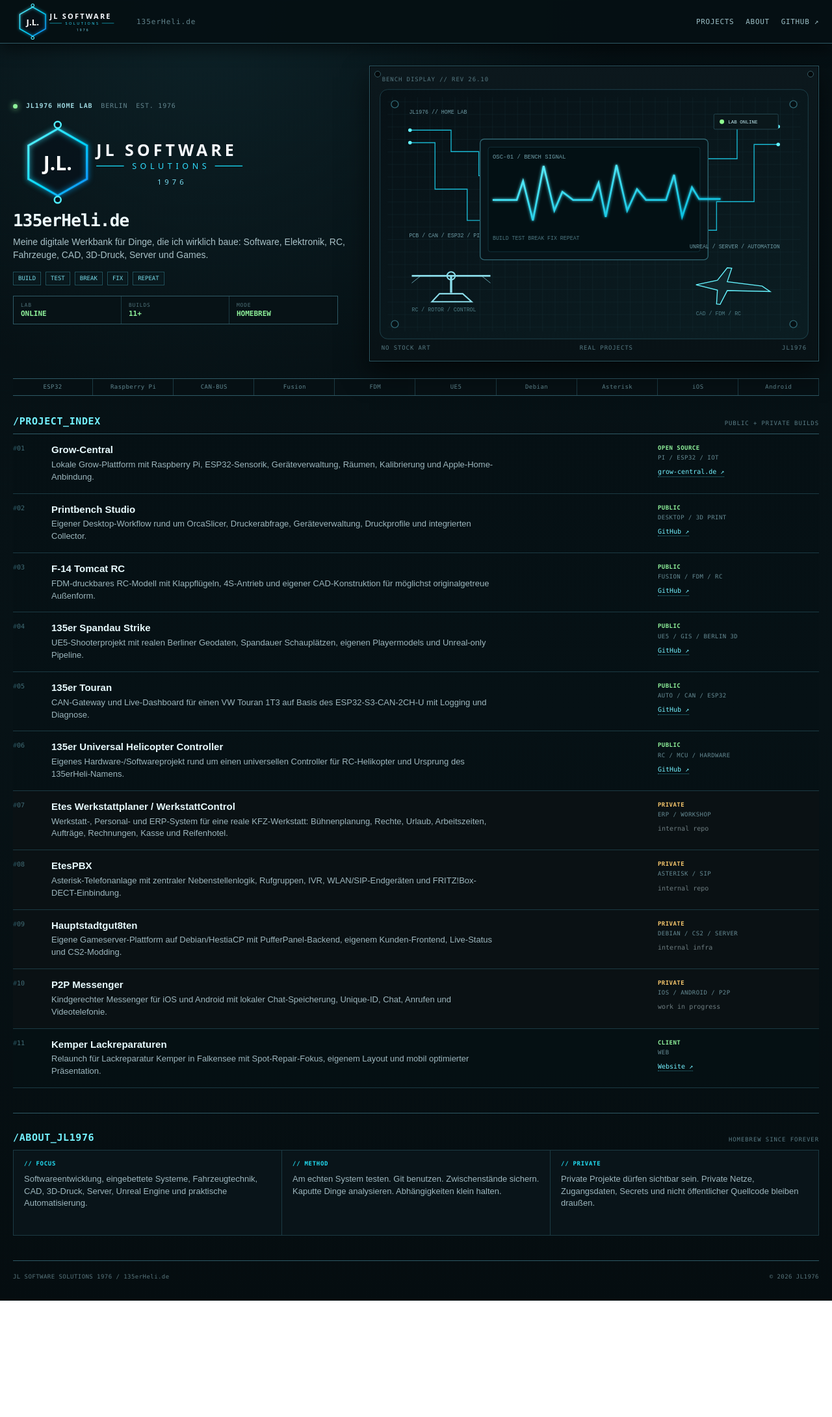
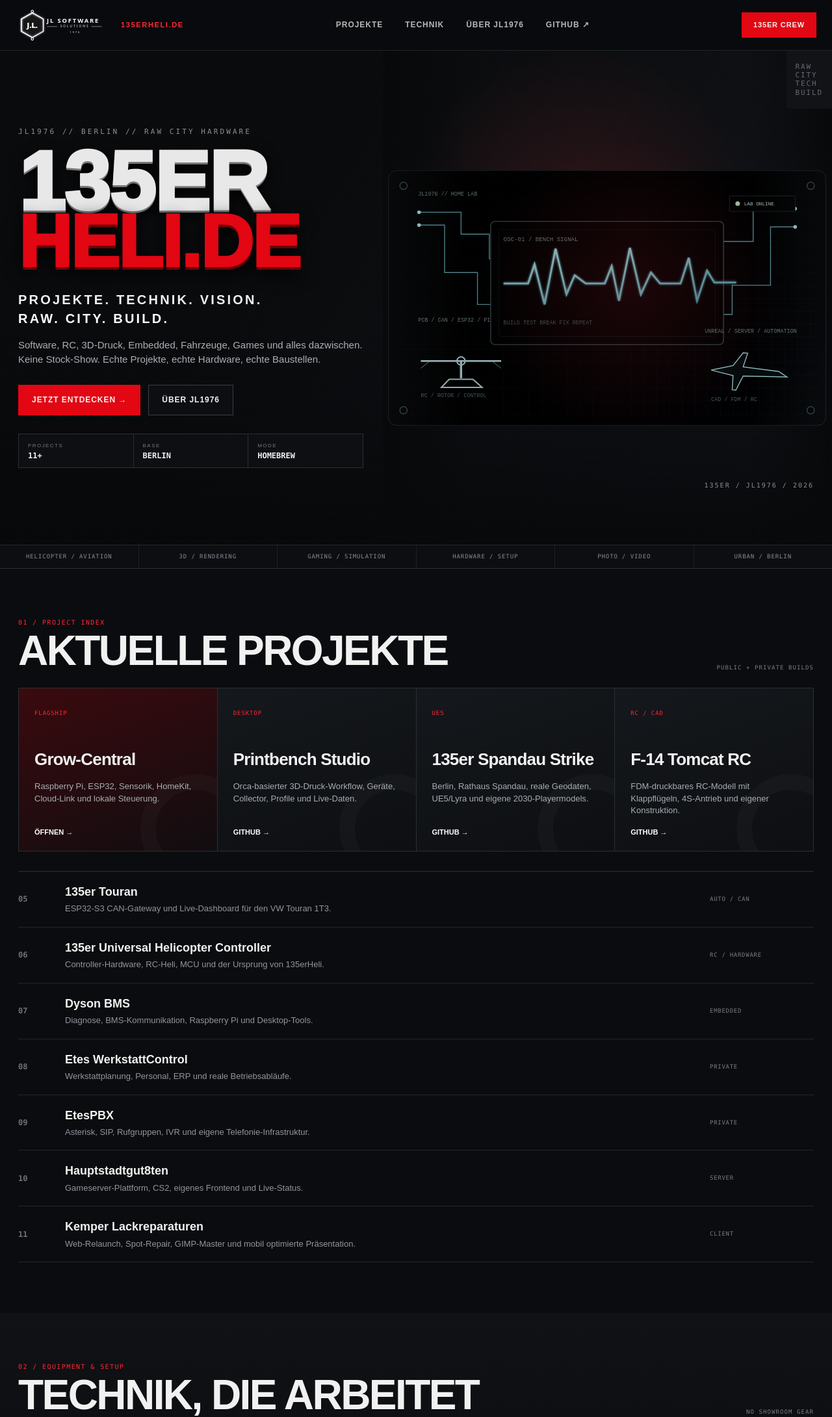
Before and after one commit to jygnw29kms-bit/135erHeli-Website, a plain HTML site: page index.html in a window 1280 px wide. Shown: the top 2180 px of the page at 65% size. Before the commit the page ends 2001 px from the top, so only its background shows below. Drawn offline with Linux system fonts and the light colour scheme.

Commit message:
Redesign 135erHeli landing page with raw city hero

```diff
--- a/index.html
+++ b/index.html
@@ -3,69 +3,76 @@
 <head>
   <meta charset="utf-8">
   <meta name="viewport" content="width=device-width,initial-scale=1">
-  <meta name="description" content="JL1976 – Homebrew-Projekte aus Software, Hardware, Fahrzeugtechnik, Modellbau, 3D-Druck und Games.">
-  <title>JL1976 / 135erHeli.de</title>
+  <meta name="description" content="135erHeli.de / JL1976 – Projekte, Technik, RC, 3D-Druck, Software und Berlin. Raw city hardware culture.">
+  <meta name="theme-color" content="#090a0c">
+  <title>135erHeli.de / JL1976</title>
   <link rel="stylesheet" href="styles.css">
 </head>
 <body>
-<header class="site-header">
-  <div class="header-inner">
-    <a class="brand" href="#top"><img src="assets/jl-logo.svg" alt="JL Software Solutions 1976"><span>135erHeli.de</span></a>
-    <nav><a href="#projekte">PROJECTS</a><a href="#profil">ABOUT</a><a href="https://github.com/jygnw29kms-bit" rel="noopener">GITHUB ↗</a></nav>
-  </div>
+<header class="topbar">
+  <a class="brand" href="#top"><img src="assets/jl-logo.svg" alt="JL1976"><span>135ERHELI.DE</span></a>
+  <nav><a href="#projects">PROJEKTE</a><a href="#tech">TECHNIK</a><a href="#about">ÜBER JL1976</a><a href="https://github.com/jygnw29kms-bit" rel="noopener">GITHUB ↗</a></nav>
+  <a class="crew-pill" href="#projects">135ER CREW</a>
 </header>
 
 <main id="top">
-  <section class="hero-lab">
+  <section class="hero">
+    <div class="hero-noise"></div>
     <div class="hero-copy">
-      <div class="eyeline"><span class="led"></span><b>JL1976 HOME LAB</b><span>BERLIN</span><span>EST. 1976</span></div>
-      <img class="hero-logo" src="assets/jl-logo.svg" alt="JL Software Solutions 1976">
-      <h1>135erHeli.de</h1>
-      <p class="hero-lead">Meine digitale Werkbank für Dinge, die ich wirklich baue: Software, Elektronik, RC, Fahrzeuge, CAD, 3D-Druck, Server und Games.</p>
-      <div class="hero-switches"><span>BUILD</span><span>TEST</span><span>BREAK</span><span>FIX</span><span>REPEAT</span></div>
-      <div class="hero-readout">
-        <div><small>LAB</small><strong>ONLINE</strong></div>
-        <div><small>BUILDS</small><strong>11+</strong></div>
-        <div><small>MODE</small><strong>HOMEBREW</strong></div>
-      </div>
+      <div class="kicker">JL1976 // BERLIN // RAW CITY HARDWARE</div>
+      <h1><span>135ER</span><strong>HELI.DE</strong></h1>
+      <p class="hero-sub">PROJEKTE. TECHNIK. VISION.<br><b>RAW. CITY. BUILD.</b></p>
+      <p class="hero-text">Software, RC, 3D-Druck, Embedded, Fahrzeuge, Games und alles dazwischen. Keine Stock-Show. Echte Projekte, echte Hardware, echte Baustellen.</p>
+      <div class="hero-actions"><a class="cta primary" href="#projects">JETZT ENTDECKEN →</a><a class="cta ghost" href="#about">ÜBER JL1976</a></div>
+      <div class="hero-stats"><span><small>PROJECTS</small><b>11+</b></span><span><small>BASE</small><b>BERLIN</b></span><span><small>MODE</small><b>HOMEBREW</b></span></div>
     </div>
-    <div class="hero-visual">
-      <div class="plate-label">BENCH DISPLAY // REV 26.10</div>
-      <img src="assets/hero-homebrew.svg" alt="Homebrew Lab Grafik mit Elektronik, Oszilloskop, RC und CAD">
-      <div class="plate-footer"><span>NO STOCK ART</span><span>REAL PROJECTS</span><span>JL1976</span></div>
+    <div class="hero-art" aria-label="135er Heli Hero Grafik">
+      <div class="hero-scan"></div>
+      <img src="assets/hero-homebrew.svg" alt="135er Heli Homebrew Technik Grafik">
+      <div class="hero-stamp">135ER / JL1976 / 2026</div>
+    </div>
+    <div class="hero-side">RAW<br>CITY<br>TECH<br>BUILD</div>
+  </section>
+
+  <section class="rail" aria-label="Themen"><span>HELICOPTER / AVIATION</span><span>3D / RENDERING</span><span>GAMING / SIMULATION</span><span>HARDWARE / SETUP</span><span>PHOTO / VIDEO</span><span>URBAN / BERLIN</span></section>
+
+  <section id="projects" class="section dark-section">
+    <div class="section-head"><div><p>01 / PROJECT INDEX</p><h2>AKTUELLE PROJEKTE</h2></div><span>PUBLIC + PRIVATE BUILDS</span></div>
+    <div class="feature-grid">
+      <article class="feature-card feature-red"><span class="tag">FLAGSHIP</span><h3>Grow-Central</h3><p>Raspberry Pi, ESP32, Sensorik, HomeKit, Cloud-Link und lokale Steuerung.</p><a href="https://grow-central.de" rel="noopener">ÖFFNEN →</a></article>
+      <article class="feature-card"><span class="tag">DESKTOP</span><h3>Printbench Studio</h3><p>Orca-basierter 3D-Druck-Workflow, Geräte, Collector, Profile und Live-Daten.</p><a href="https://github.com/jygnw29kms-bit/Printbench-Studio" rel="noopener">GITHUB →</a></article>
+      <article class="feature-card"><span class="tag">UE5</span><h3>135er Spandau Strike</h3><p>Berlin, Rathaus Spandau, reale Geodaten, UE5/Lyra und eigene 2030-Playermodels.</p><a href="https://github.com/jygnw29kms-bit/135er-Spandau-Defeat" rel="noopener">GITHUB →</a></article>
+      <article class="feature-card"><span class="tag">RC / CAD</span><h3>F-14 Tomcat RC</h3><p>FDM-druckbares RC-Modell mit Klappflügeln, 4S-Antrieb und eigener Konstruktion.</p><a href="https://github.com/jygnw29kms-bit/F14-RC-Model" rel="noopener">GITHUB →</a></article>
+    </div>
+
+    <div class="project-list">
+      <article><b>05</b><div><h3>135er Touran</h3><p>ESP32-S3 CAN-Gateway und Live-Dashboard für den VW Touran 1T3.</p></div><span>AUTO / CAN</span></article>
+      <article><b>06</b><div><h3>135er Universal Helicopter Controller</h3><p>Controller-Hardware, RC-Heli, MCU und der Ursprung von 135erHeli.</p></div><span>RC / HARDWARE</span></article>
+      <article><b>07</b><div><h3>Dyson BMS</h3><p>Diagnose, BMS-Kommunikation, Raspberry Pi und Desktop-Tools.</p></div><span>EMBEDDED</span></article>
+      <article><b>08</b><div><h3>Etes WerkstattControl</h3><p>Werkstattplanung, Personal, ERP und reale Betriebsabläufe.</p></div><span>PRIVATE</span></article>
+      <article><b>09</b><div><h3>EtesPBX</h3><p>Asterisk, SIP, Rufgruppen, IVR und eigene Telefonie-Infrastruktur.</p></div><span>PRIVATE</span></article>
+      <article><b>10</b><div><h3>Hauptstadtgut8ten</h3><p>Gameserver-Plattform, CS2, eigenes Frontend und Live-Status.</p></div><span>SERVER</span></article>
+      <article><b>11</b><div><h3>Kemper Lackreparaturen</h3><p>Web-Relaunch, Spot-Repair, GIMP-Master und mobil optimierte Präsentation.</p></div><span>CLIENT</span></article>
     </div>
   </section>
 
-  <section class="ticker" aria-label="Technologien"><span>ESP32</span><span>Raspberry Pi</span><span>CAN-BUS</span><span>Fusion</span><span>FDM</span><span>UE5</span><span>Debian</span><span>Asterisk</span><span>iOS</span><span>Android</span></section>
-
-  <section id="projekte" class="section projects-section">
-    <div class="section-title-row"><h2>/PROJECT_INDEX</h2><span>public + private builds</span></div>
-    <div class="project-list">
-      <article class="project-row"><div class="project-no">01</div><div class="project-main"><h3>Grow-Central</h3><p>Lokale Grow-Plattform mit Raspberry Pi, ESP32-Sensorik, Geräteverwaltung, Räumen, Kalibrierung und Apple-Home-Anbindung.</p></div><div class="project-meta"><span>OPEN SOURCE</span><span>PI / ESP32 / IOT</span><a href="https://grow-central.de" rel="noopener">grow-central.de ↗</a></div></article>
-      <article class="project-row"><div class="project-no">02</div><div class="project-main"><h3>Printbench Studio</h3><p>Eigener Desktop-Workflow rund um OrcaSlicer, Druckerabfrage, Geräteverwaltung, Druckprofile und integrierten Collector.</p></div><div class="project-meta"><span>PUBLIC</span><span>DESKTOP / 3D PRINT</span><a href="https://github.com/jygnw29kms-bit/Printbench-Studio" rel="noopener">GitHub ↗</a></div></article>
-      <article class="project-row"><div class="project-no">03</div><div class="project-main"><h3>F-14 Tomcat RC</h3><p>FDM-druckbares RC-Modell mit Klappflügeln, 4S-Antrieb und eigener CAD-Konstruktion für möglichst originalgetreue Außenform.</p></div><div class="project-meta"><span>PUBLIC</span><span>FUSION / FDM / RC</span><a href="https://github.com/jygnw29kms-bit/F14-RC-Model" rel="noopener">GitHub ↗</a></div></article>
-      <article class="project-row"><div class="project-no">04</div><div class="project-main"><h3>135er Spandau Strike</h3><p>UE5-Shooterprojekt mit realen Berliner Geodaten, Spandauer Schauplätzen, eigenen Playermodels und Unreal-only Pipeline.</p></div><div class="project-meta"><span>PUBLIC</span><span>UE5 / GIS / BERLIN 3D</span><a href="https://github.com/jygnw29kms-bit/135er-Spandau-Defeat" rel="noopener">GitHub ↗</a></div></article>
-      <article class="project-row"><div class="project-no">05</div><div class="project-main"><h3>135er Touran</h3><p>CAN-Gateway und Live-Dashboard für einen VW Touran 1T3 auf Basis des ESP32-S3-CAN-2CH-U mit Logging und Diagnose.</p></div><div class="project-meta"><span>PUBLIC</span><span>AUTO / CAN / ESP32</span><a href="https://github.com/jygnw29kms-bit/135er-Touran" rel="noopener">GitHub ↗</a></div></article>
-      <article class="project-row"><div class="project-no">06</div><div class="project-main"><h3>135er Universal Helicopter Controller</h3><p>Eigenes Hardware-/Softwareprojekt rund um einen universellen Controller für RC-Helikopter und Ursprung des 135erHeli-Namens.</p></div><div class="project-meta"><span>PUBLIC</span><span>RC / MCU / HARDWARE</span><a href="https://github.com/jygnw29kms-bit/135er-Universal-Helicopter-Controller" rel="noopener">GitHub ↗</a></div></article>
-      <article class="project-row private-row"><div class="project-no">07</div><div class="project-main"><h3>Etes Werkstattplaner / WerkstattControl</h3><p>Werkstatt-, Personal- und ERP-System für eine reale KFZ-Werkstatt: Bühnenplanung, Rechte, Urlaub, Arbeitszeiten, Aufträge, Rechnungen, Kasse und Reifenhotel.</p></div><div class="project-meta"><span>PRIVATE</span><span>ERP / WORKSHOP</span><em>internal repo</em></div></article>
-      <article class="project-row private-row"><div class="project-no">08</div><div class="project-main"><h3>EtesPBX</h3><p>Asterisk-Telefonanlage mit zentraler Nebenstellenlogik, Rufgruppen, IVR, WLAN/SIP-Endgeräten und FRITZ!Box-DECT-Einbindung.</p></div><div class="project-meta"><span>PRIVATE</span><span>ASTERISK / SIP</span><em>internal repo</em></div></article>
-      <article class="project-row private-row"><div class="project-no">09</div><div class="project-main"><h3>Hauptstadtgut8ten</h3><p>Eigene Gameserver-Plattform auf Debian/HestiaCP mit PufferPanel-Backend, eigenem Kunden-Frontend, Live-Status und CS2-Modding.</p></div><div class="project-meta"><span>PRIVATE</span><span>DEBIAN / CS2 / SERVER</span><em>internal infra</em></div></article>
-      <article class="project-row private-row"><div class="project-no">10</div><div class="project-main"><h3>P2P Messenger</h3><p>Kindgerechter Messenger für iOS und Android mit lokaler Chat-Speicherung, Unique-ID, Chat, Anrufen und Videotelefonie.</p></div><div class="project-meta"><span>PRIVATE</span><span>IOS / ANDROID / P2P</span><em>work in progress</em></div></article>
-      <article class="project-row"><div class="project-no">11</div><div class="project-main"><h3>Kemper Lackreparaturen</h3><p>Relaunch für Lackreparatur Kemper in Falkensee mit Spot-Repair-Fokus, eigenem Layout und mobil optimierter Präsentation.</p></div><div class="project-meta"><span>CLIENT</span><span>WEB</span><a href="https://lackreparatur-kemper.de" rel="noopener">Website ↗</a></div></article>
+  <section id="tech" class="section tech-section">
+    <div class="section-head"><div><p>02 / EQUIPMENT & SETUP</p><h2>TECHNIK, DIE ARBEITET</h2></div><span>NO SHOWROOM GEAR</span></div>
+    <div class="tech-grid">
+      <div><span>01</span><h3>EMBEDDED</h3><p>ESP32, Raspberry Pi, Sensorik, CAN, BMS, GPIO.</p></div>
+      <div><span>02</span><h3>FABRICATION</h3><p>FDM, Bambu Lab P2S, FreeCAD, Fusion-Legacy, Blender.</p></div>
+      <div><span>03</span><h3>SOFTWARE</h3><p>Python, Web, iOS, Android, Debian, Automatisierung.</p></div>
+      <div><span>04</span><h3>SIMULATION</h3><p>UE5, Lyra, GIS, 3D-Stadtmodelle, Game-Tooling.</p></div>
     </div>
   </section>
 
-  <section id="profil" class="section profile-section">
-    <div class="section-title-row"><h2>/ABOUT_JL1976</h2><span>homebrew since forever</span></div>
-    <div class="profile-grid">
-      <div><p class="label">// FOCUS</p><p>Softwareentwicklung, eingebettete Systeme, Fahrzeugtechnik, CAD, 3D-Druck, Server, Unreal Engine und praktische Automatisierung.</p></div>
-      <div><p class="label">// METHOD</p><p>Am echten System testen. Git benutzen. Zwischenstände sichern. Kaputte Dinge analysieren. Abhängigkeiten klein halten.</p></div>
-      <div><p class="label">// PRIVATE</p><p>Private Projekte dürfen sichtbar sein. Private Netze, Zugangsdaten, Secrets und nicht öffentlicher Quellcode bleiben draußen.</p></div>
-    </div>
+  <section id="about" class="section about-section">
+    <div class="about-mark">JL1976</div>
+    <div class="about-copy"><p>03 / STORY & CREW</p><h2>BAUEN. TESTEN. KAPUTTMACHEN. BESSER MACHEN.</h2><p>135erHeli.de ist die öffentliche Werkbank rund um JL1976. Kein Agentur-Portfolio und keine erfundene Case-Study. Hier landen Projekte, die wirklich auf Rechnern, Pis, Fahrzeugen, Druckern und Werkbänken laufen.</p></div>
   </section>
 </main>
 
-<footer><div>JL SOFTWARE SOLUTIONS 1976 / 135erHeli.de</div><div>© <span id="year"></span> JL1976</div></footer>
+<footer><span>JL SOFTWARE SOLUTIONS 1976 / 135ERHELI.DE</span><span>© <span id="year"></span> JL1976</span></footer>
 <script src="app.js"></script>
 </body>
 </html>
```
Also changed, not shown: styles.css.
